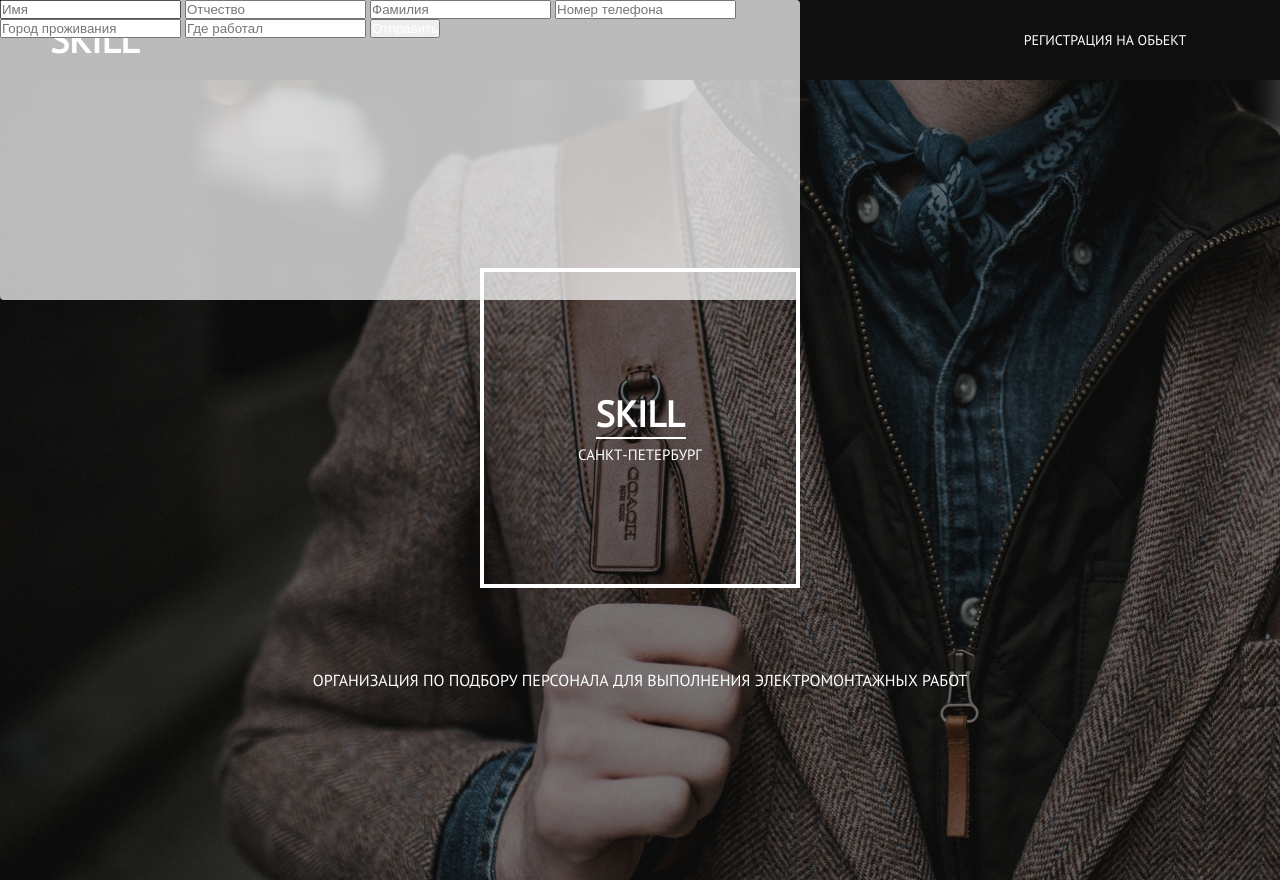
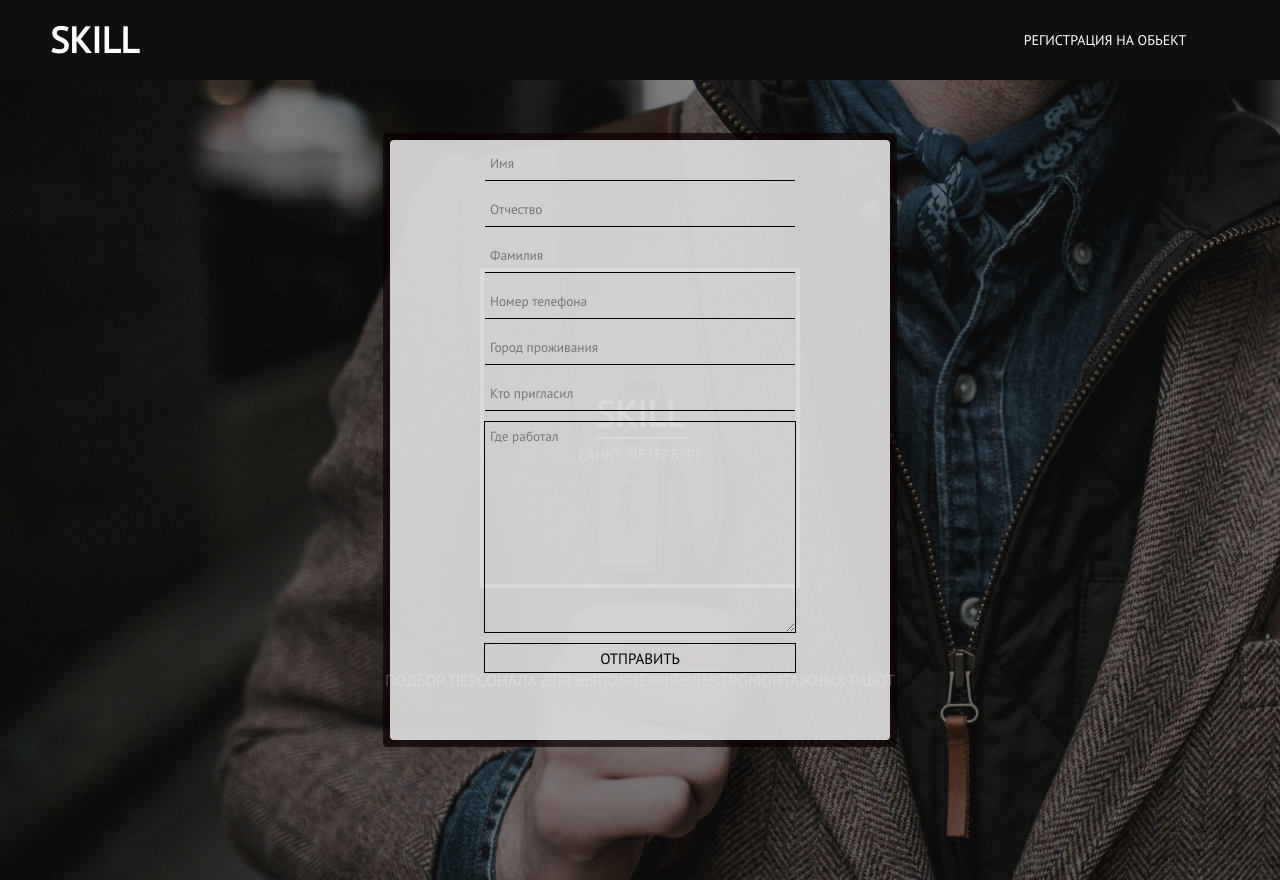
Before and after one commit to cellsium/cellsium.github.io, a PHP site: page / in a window 1280 px wide. Run offline with PHP 8.4, Linux system fonts and the light colour scheme.

Commit message:
megaskill_1

```diff
--- a/skill/index.html
+++ b/skill/index.html
@@ -26,17 +26,20 @@
       <h1>SKILL</h1>
       <h2>Санкт-Петербург</h2>
     </div>
-    <p>Организация по подбору персонала для выполнения электромонтажных работ</p>
+    <p>Подбор персонала для выполнения электромонтажных работ</p>
   </main>
   <feedback class="feedback">
-    <form action="post">
+    <form action="./app/mail.php" method="POST">
+      <div class="personality">
         <input type="text" name="name" placeholder="Имя">
         <input type="text" name="middlename" placeholder="Отчество">
         <input type="text" name="family" placeholder="Фамилия">
         <input type="number" name="phone" placeholder="Номер телефона">
         <input type="text" name="sity" placeholder="Город проживания">
-      <input type="text" name="sity" placeholder="Где работал">
+        <input type="text" name="invite" placeholder="Кто пригласил">
+        <textarea type="text" name="work" placeholder="Где работал"></textarea>
         <input type="submit" value="Отправить">
+      </div>
     </form>
   </feedback>
 </body>
--- a/skill/style/style.css
+++ b/skill/style/style.css
@@ -2,6 +2,10 @@
   margin: 0;
   padding: 0;
   color: #fff;
+}
+
+body {
+  position: relative;
 }
 
 .header {
@@ -126,9 +130,82 @@
 .feedback {
   position: absolute;
   top: 0;
-  width: 800px;
-  height: 300px;
+  left: 0;
+  display: -webkit-box;
+  display: -ms-flexbox;
+  display: flex;
+  -webkit-box-pack: center;
+      -ms-flex-pack: center;
+          justify-content: center;
+  -webkit-box-align: center;
+      -ms-flex-align: center;
+          align-items: center;
+  width: 100%;
+  height: 100%;
+}
+
+.feedback form {
+  display: -webkit-box;
+  display: -ms-flexbox;
+  display: flex;
+  padding: 7px;
+  width: 500px;
+  height: 600px;
   border-radius: 4px;
-  background-color: rgba(255, 255, 255, 0.719);
+  background-color: rgba(12, 0, 0, 0.719);
+}
+
+.feedback form input {
+  margin: 5px;
+  padding: 5px;
+  width: 300px;
+  height: 25px;
+  border: none;
+  outline: none;
+  color: #000;
+  background: transparent;
+  border-bottom: 1px solid #000;
+  font-family: 'PT Sans', sans-serif;
+}
+
+.feedback form textarea {
+  margin: 5px;
+  padding: 5px;
+  width: 300px;
+  height: 200px;
+  border: none;
+  outline: none;
+  color: #000;
+  background: transparent;
+  border: 1px solid #000;
+  font-family: 'PT Sans', sans-serif;
+}
+
+.personality {
+  display: -webkit-box;
+  display: -ms-flexbox;
+  display: flex;
+  -webkit-box-orient: vertical;
+  -webkit-box-direction: normal;
+      -ms-flex-direction: column;
+          flex-direction: column;
+  -webkit-box-align: center;
+      -ms-flex-align: center;
+          align-items: center;
+  background-color: rgba(255, 255, 255, 0.795);
+  width: 100%;
+  height: 100%;
+  border-radius: 4px;
+}
+
+.personality input:nth-child(8) {
+  padding: 0;
+  width: 312px;
+  height: 30px;
+  font-size: 15px;
+  text-transform: uppercase;
+  font-weight: 500;
+  border: 1px solid #000;
+  cursor: pointer;
 }
 /*# sourceMappingURL=style.css.map */
--- a/skill/style/style.scss
+++ b/skill/style/style.scss
@@ -5,6 +5,9 @@
   margin: 0;
   padding: 0;
   color: #fff;
+}
+body {
+  position: relative;
 }
 
 .header {
@@ -98,8 +101,62 @@
 .feedback {
   position: absolute;
   top: 0;
-  width: 800px;
-  height: 300px;
+  left: 0;
+  display: flex;
+  justify-content: center;
+  align-items: center;
+  width: 100%;
+  height: 100%;
+  form {
+    display: flex;
+    padding: 7px;
+    width: 500px;
+    height: 600px;
+    border-radius: 4px;
+    background-color: rgba(12, 0, 0, 0.719);
+    input {
+      margin: 5px;
+      padding: 5px;
+      width: 300px;
+      height: 25px;
+      border: none;
+      outline: none;
+      color: #000;
+      background: transparent;
+      border-bottom: 1px solid #000;
+      font-family: 'PT Sans', sans-serif;
+    }
+    textarea {
+      margin: 5px;
+      padding: 5px;
+      width: 300px;
+      height: 200px;
+      border: none;
+      outline: none;
+      color: #000;
+      background: transparent;
+      border: 1px solid #000;
+      font-family: 'PT Sans', sans-serif;
+    }
+  }
+}
+
+.personality {
+  display: flex;
+  flex-direction: column;
+  align-items: center;
+  background-color: rgba(255, 255, 255, 0.795);
+  width: 100%;
+  height: 100%;
   border-radius: 4px;
-  background-color: rgba(255, 255, 255, 0.719);
+  input:nth-child(8) {
+    padding: 0;
+    width: 312px;
+    height: 30px;
+    font-size: 15px;
+    text-transform: uppercase;
+    font-weight: 500;
+    border: 1px solid #000;
+    cursor:pointer;
+  }
 }
```
Also changed, not shown: skill/app/mail.php (+20 -0 lines), 1 other file. Lines whose indentation alone changed are shown as unchanged.
